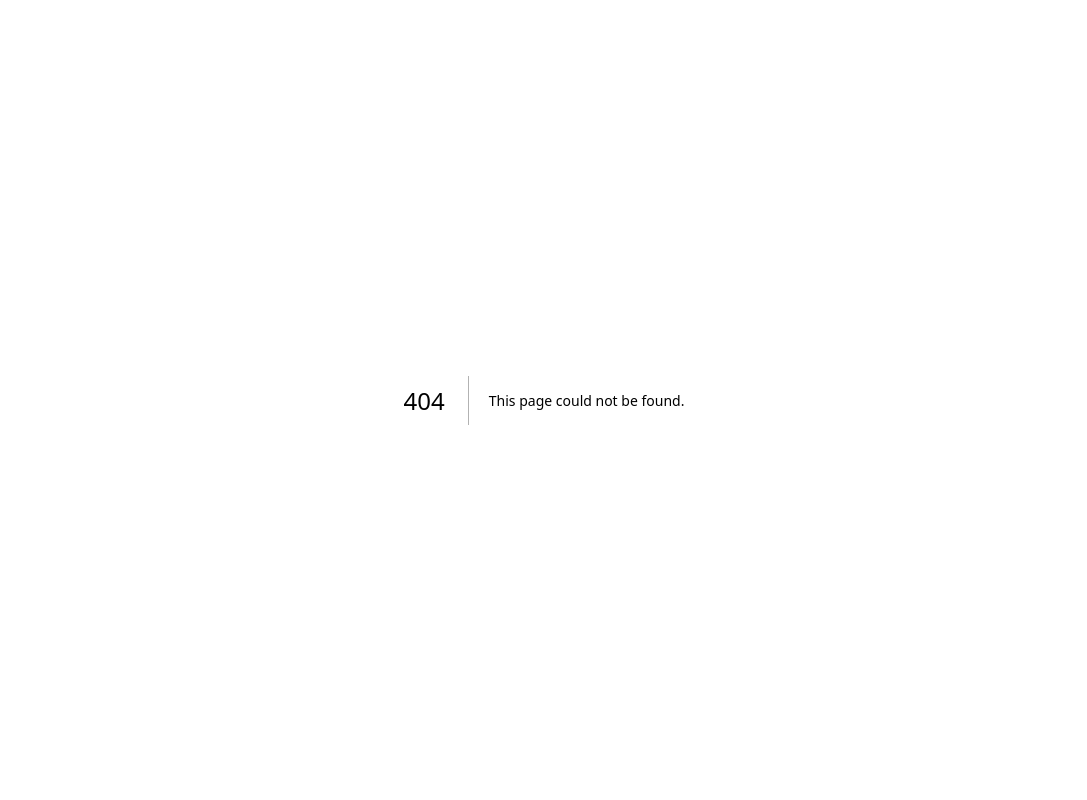
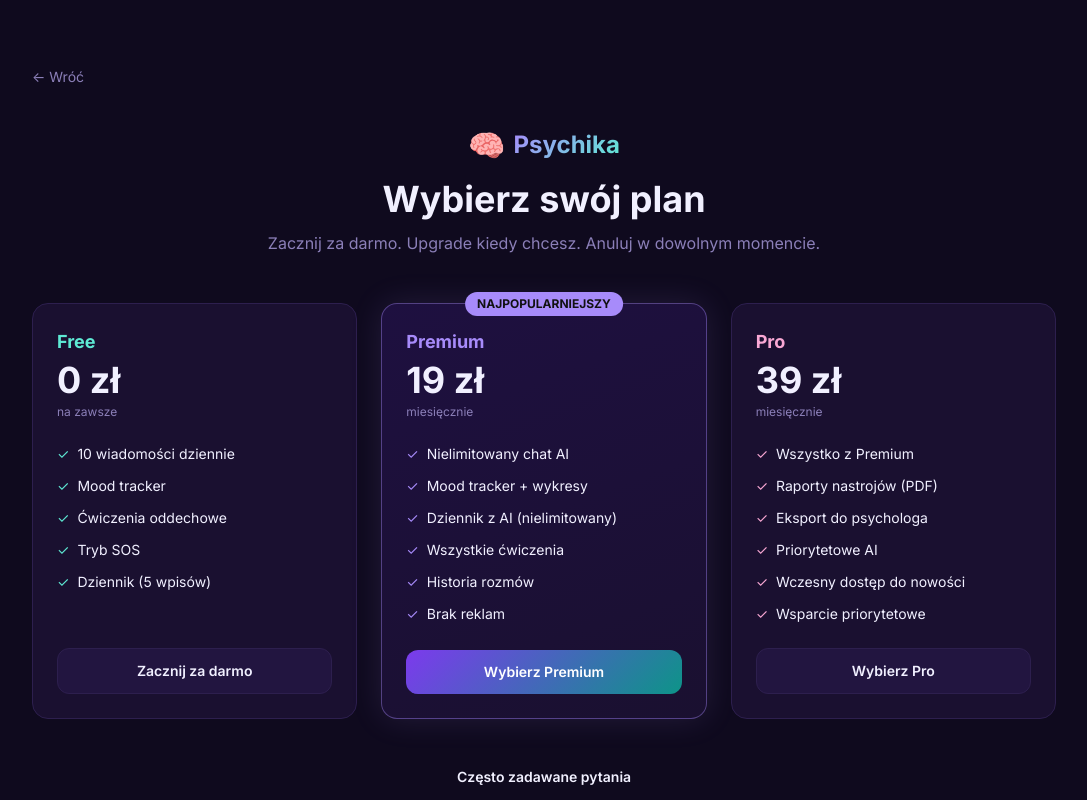
Before and after one commit to PawelZhenchak/Psychika-, a Next.js app: page /pricing in a window 1280 px wide. Before the commit this address had no page. Shown: the top 800 px of the page, without its empty margins (96-1183 px from the left). Built offline with nearby package versions, Linux system fonts and the light colour scheme; no server answers.

Commit message:
feat: Stripe payments - checkout API + pricing page

```diff
--- a/package.json
+++ b/package.json
@@ -10,9 +10,11 @@
   },
   "dependencies": {
     "@clerk/nextjs": "^7.0.6",
+    "@stripe/stripe-js": "^8.11.0",
     "next": "16.2.1",
     "react": "19.2.4",
-    "react-dom": "19.2.4"
+    "react-dom": "19.2.4",
+    "stripe": "^20.4.1"
   },
   "devDependencies": {
     "@tailwindcss/postcss": "^4",
--- /dev/null
+++ b/src/app/api/checkout/route.ts
@@ -0,0 +1,36 @@
+import { NextRequest, NextResponse } from 'next/server';
+import Stripe from 'stripe';
+import { auth } from '@clerk/nextjs/server';
+
+const stripe = new Stripe(process.env.STRIPE_SECRET_KEY!);
+
+const PRICES: Record<string, string> = {
+  premium: process.env.STRIPE_PRICE_PREMIUM!,
+  pro: process.env.STRIPE_PRICE_PRO!,
+};
+
+export async function POST(req: NextRequest) {
+  try {
+    const { userId } = await auth();
+    if (!userId) return NextResponse.json({ error: 'Nieautoryzowany' }, { status: 401 });
+
+    const { plan } = await req.json();
+    const priceId = PRICES[plan];
+    if (!priceId) return NextResponse.json({ error: 'Nieprawidłowy plan' }, { status: 400 });
+
+    const session = await stripe.checkout.sessions.create({
+      mode: 'subscription',
+      payment_method_types: ['card'],
+      line_items: [{ price: priceId, quantity: 1 }],
+      success_url: `${req.nextUrl.origin}/app/chat?upgraded=1`,
+      cancel_url: `${req.nextUrl.origin}/pricing`,
+      metadata: { userId, plan },
+      locale: 'pl',
+    });
+
+    return NextResponse.json({ url: session.url });
+  } catch (err) {
+    console.error('Checkout error:', err);
+    return NextResponse.json({ error: 'Błąd serwera' }, { status: 500 });
+  }
+}
--- /dev/null
+++ b/src/app/pricing/page.tsx
@@ -0,0 +1,173 @@
+'use client';
+
+import { useState } from 'react';
+import { useRouter } from 'next/navigation';
+import Link from 'next/link';
+import { useAuth } from '@clerk/nextjs';
+
+const plans = [
+  {
+    id: 'free',
+    name: 'Free',
+    price: '0 zł',
+    period: 'na zawsze',
+    color: '#5EEAD4',
+    features: [
+      '10 wiadomości dziennie',
+      'Mood tracker',
+      'Ćwiczenia oddechowe',
+      'Tryb SOS',
+      'Dziennik (5 wpisów)',
+    ],
+    cta: 'Zacznij za darmo',
+    highlight: false,
+  },
+  {
+    id: 'premium',
+    name: 'Premium',
+    price: '19 zł',
+    period: 'miesięcznie',
+    color: '#A78BFA',
+    features: [
+      'Nielimitowany chat AI',
+      'Mood tracker + wykresy',
+      'Dziennik z AI (nielimitowany)',
+      'Wszystkie ćwiczenia',
+      'Historia rozmów',
+      'Brak reklam',
+    ],
+    cta: 'Wybierz Premium',
+    highlight: true,
+  },
+  {
+    id: 'pro',
+    name: 'Pro',
+    price: '39 zł',
+    period: 'miesięcznie',
+    color: '#F9A8D4',
+    features: [
+      'Wszystko z Premium',
+      'Raporty nastrojów (PDF)',
+      'Eksport do psychologa',
+      'Priorytetowe AI',
+      'Wczesny dostęp do nowości',
+      'Wsparcie priorytetowe',
+    ],
+    cta: 'Wybierz Pro',
+    highlight: false,
+  },
+];
+
+export default function PricingPage() {
+  const router = useRouter();
+  const { isSignedIn } = useAuth();
+  const [loading, setLoading] = useState<string | null>(null);
+
+  const handleCheckout = async (planId: string) => {
+    if (planId === 'free') { router.push('/app/chat'); return; }
+    if (!isSignedIn) { router.push('/login'); return; }
+
+    setLoading(planId);
+    try {
+      const res = await fetch('/api/checkout', {
+        method: 'POST',
+        headers: { 'Content-Type': 'application/json' },
+        body: JSON.stringify({ plan: planId }),
+      });
+      const data = await res.json();
+      if (data.url) window.location.href = data.url;
+      else alert('Błąd: ' + (data.error || 'Spróbuj ponownie'));
+    } catch {
+      alert('Błąd połączenia');
+    } finally {
+      setLoading(null);
+    }
+  };
+
+  return (
+    <div className="min-h-screen py-16 px-6" style={{ background: 'var(--bg-base)' }}>
+      <div className="max-w-5xl mx-auto">
+
+        {/* Back */}
+        <Link href="/" className="inline-flex items-center gap-2 text-sm mb-10"
+          style={{ color: 'var(--text-muted)' }}>
+          ← Wróć
+        </Link>
+
+        {/* Header */}
+        <div className="text-center mb-12">
+          <div className="flex items-center justify-center gap-2 mb-4">
+            <span className="text-3xl">🧠</span>
+            <span className="text-2xl font-bold gradient-text">Psychika</span>
+          </div>
+          <h1 className="text-4xl font-bold mb-3" style={{ color: 'var(--text)' }}>Wybierz swój plan</h1>
+          <p style={{ color: 'var(--text-muted)' }}>Zacznij za darmo. Upgrade kiedy chcesz. Anuluj w dowolnym momencie.</p>
+        </div>
+
+        {/* Plans */}
+        <div className="grid grid-cols-1 sm:grid-cols-3 gap-6 mb-12">
+          {plans.map((plan) => (
+            <div key={plan.id}
+              className="p-6 rounded-2xl flex flex-col relative"
+              style={{
+                background: plan.highlight ? 'linear-gradient(160deg, #1e1040, #1a1030)' : 'var(--bg-card)',
+                border: `1px solid ${plan.highlight ? plan.color + '66' : 'var(--border)'}`,
+                boxShadow: plan.highlight ? `0 0 32px ${plan.color}22` : 'none',
+              }}>
+              {plan.highlight && (
+                <div className="absolute -top-3 left-1/2 -translate-x-1/2 text-xs font-bold px-3 py-1 rounded-full"
+                  style={{ background: plan.color, color: '#111' }}>
+                  NAJPOPULARNIEJSZY
+                </div>
+              )}
+
+              <h3 className="text-lg font-bold mb-1" style={{ color: plan.color }}>{plan.name}</h3>
+              <div className="flex items-end gap-1 mb-1">
+                <span className="text-4xl font-bold" style={{ color: 'var(--text)' }}>{plan.price}</span>
+              </div>
+              <p className="text-xs mb-6" style={{ color: 'var(--text-muted)' }}>{plan.period}</p>
+
+              <ul className="flex flex-col gap-3 flex-1 mb-6">
+                {plan.features.map((f) => (
+                  <li key={f} className="flex items-center gap-2 text-sm" style={{ color: 'var(--text)' }}>
+                    <span style={{ color: plan.color }}>✓</span> {f}
+                  </li>
+                ))}
+              </ul>
+
+              <button
+                onClick={() => handleCheckout(plan.id)}
+                disabled={loading === plan.id}
+                className="w-full py-3 rounded-xl text-sm font-semibold transition-all hover:opacity-90"
+                style={{
+                  background: plan.highlight ? 'linear-gradient(135deg, #7C3AED, #0D9488)' : 'var(--bg-card2)',
+                  color: plan.highlight ? '#fff' : 'var(--text)',
+                  border: plan.highlight ? 'none' : '1px solid var(--border)',
+                  opacity: loading === plan.id ? 0.7 : 1,
+                }}>
+                {loading === plan.id ? 'Przekierowywanie...' : plan.cta}
+              </button>
+            </div>
+          ))}
+        </div>
+
+        {/* FAQ */}
+        <div className="max-w-xl mx-auto text-sm" style={{ color: 'var(--text-muted)' }}>
+          <p className="text-center mb-4 font-semibold" style={{ color: 'var(--text)' }}>Często zadawane pytania</p>
+          <div className="flex flex-col gap-3">
+            {[
+              ['Czy mogę anulować w dowolnym momencie?', 'Tak. Anulujesz w ustawieniach konta — bez opłat.'],
+              ['Czy dane są bezpieczne?', 'Tak. Dane są zaszyfrowane, nigdy nie sprzedajemy ich osobom trzecim.'],
+              ['Czy Free jest naprawdę za darmo?', 'Tak, na zawsze. Nie wymagamy karty kredytowej.'],
+            ].map(([q, a]) => (
+              <div key={q} className="p-4 rounded-xl" style={{ background: 'var(--bg-card)', border: '1px solid var(--border)' }}>
+                <p className="font-medium mb-1" style={{ color: 'var(--text)' }}>{q}</p>
+                <p>{a}</p>
+              </div>
+            ))}
+          </div>
+        </div>
+      </div>
+    </div>
+  );
+}
```
Also changed, not shown: 1 other file (tests, documents, lock files or other folders).
